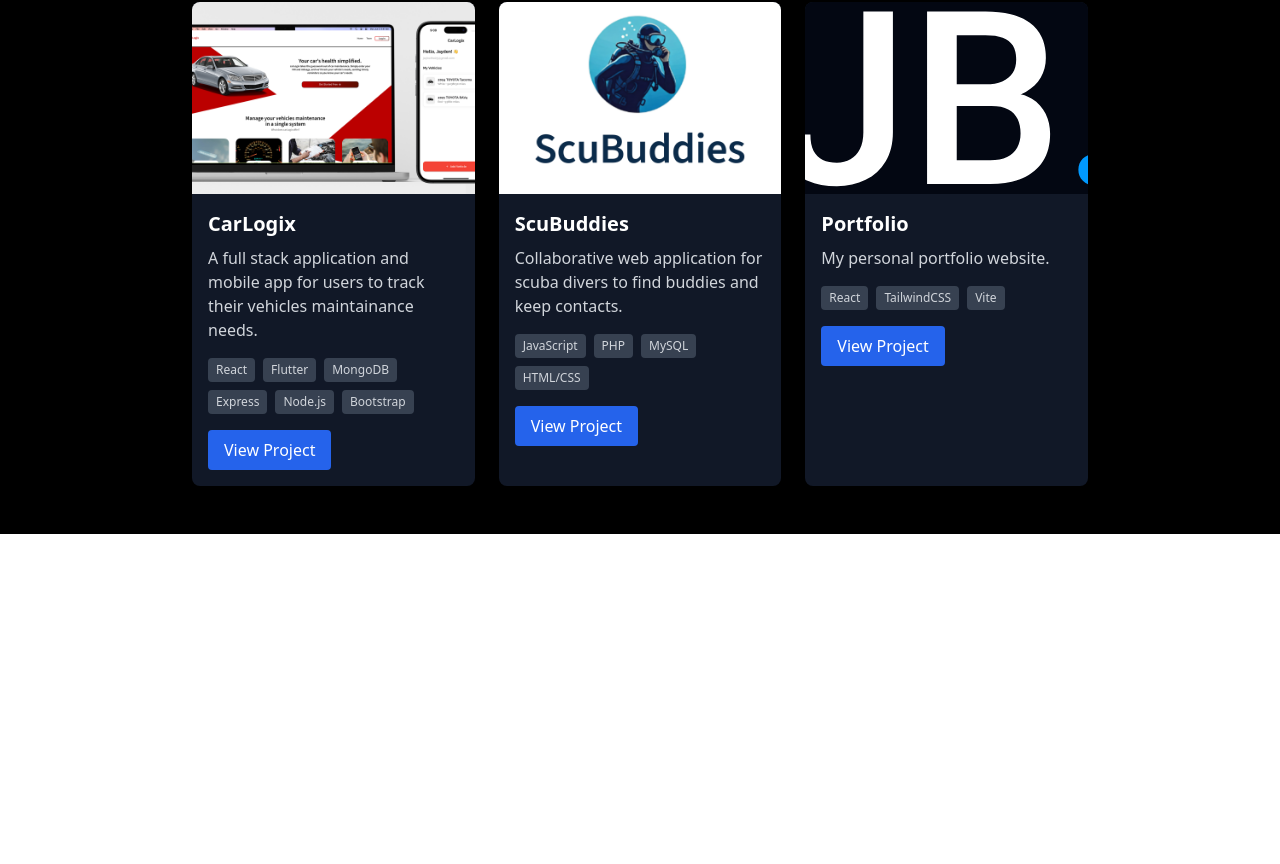
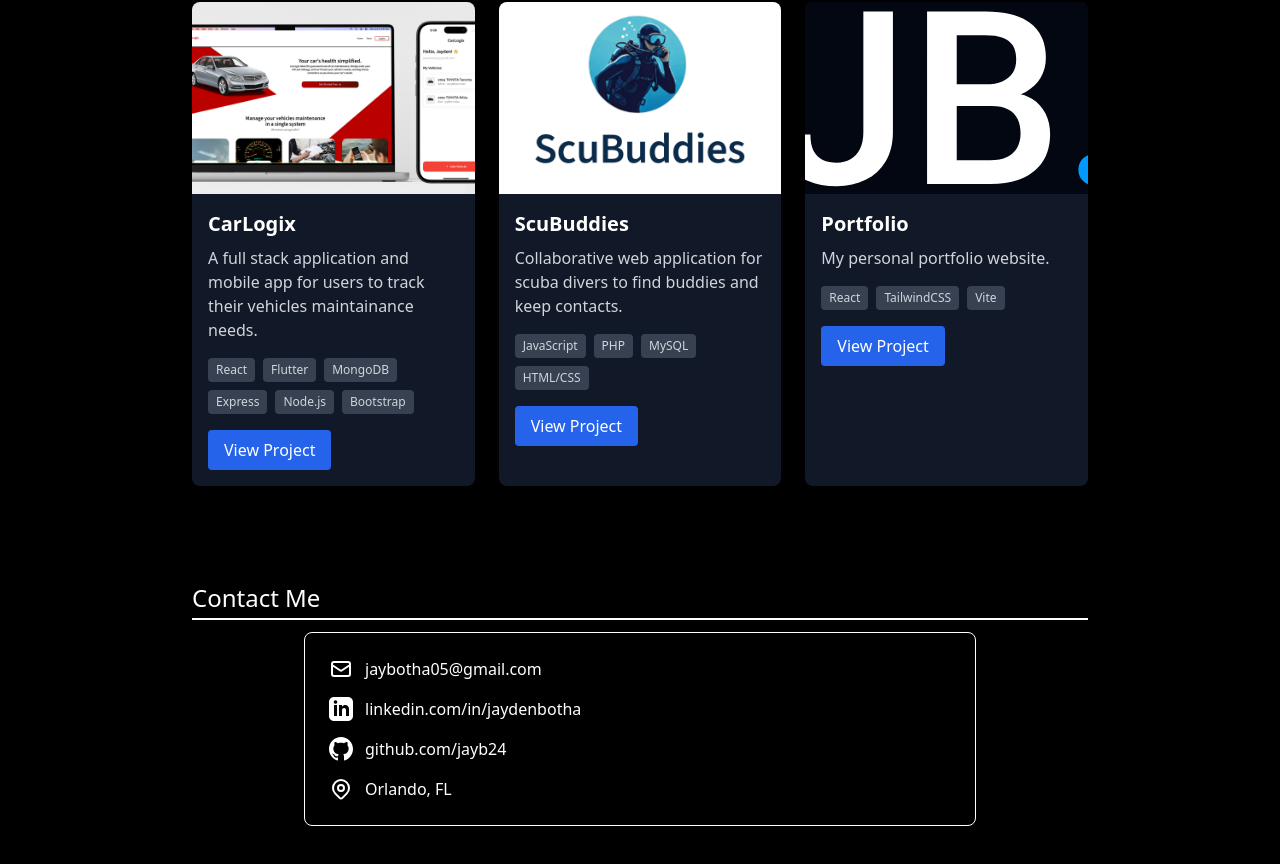
Before and after one commit to jayb24/portfolio, a React (Vite) app in the folder Portfolio/: page / in a window 1280 px wide. Shown: the part 712-1576 px from the top of the page. Before the commit the page ends 1246 px from the top, so only its background shows below. Built offline with nearby package versions, Linux system fonts and the light colour scheme.

Commit message:
added contact component

```diff
--- a/Portfolio/src/App.jsx
+++ b/Portfolio/src/App.jsx
@@ -1,5 +1,5 @@
 import { BrowserRouter, Routes, Route } from 'react-router-dom';
-import { Navbar, Hero, TechStack, Projects } from "./components";
+import { Navbar, Hero, TechStack, Projects, Contact } from "./components";
 
 // Create page components
 const Home = () => (
@@ -7,10 +7,12 @@
     <Hero />
     <TechStack />
     <Projects />
+    <Contact />
   </>
 );
 
 const ProjectsPage = () => <Projects />;
+const ContactPage = () => <Contact />;
 
 const App = () => (
   <BrowserRouter>
@@ -21,6 +23,7 @@
         <Routes>
           <Route path="/" element={<Home />} />
           <Route path="/projects" element={<ProjectsPage />} />
+          <Route path="/contact" element={<ContactPage />} />
         </Routes>
       </div>
     </div>
--- /dev/null
+++ b/Portfolio/src/components/Contact.jsx
@@ -0,0 +1,51 @@
+import React from 'react';
+
+const Contact = () => {
+  return (
+    <div className="w-full mx-auto px-8 py-12" id="contact">
+      <div>
+        <h2 className="text-2xl text-white font-medium mb-1 text-left sm:text-center xs:text-center md:text-left">Contact Me</h2>
+        <div className="w-full h-0.5 bg-white mb-3"></div>
+      </div>
+
+      <div className="bg-black border-1.5 border-white rounded-lg p-6 max-w-2xl mx-auto">
+        <div className="flex flex-col space-y-4">
+          {/* Email */}
+          <div className="flex items-center">
+            <svg xmlns="http://www.w3.org/2000/svg" className="h-6 w-6 text-white mr-3" fill="none" viewBox="0 0 24 24" stroke="currentColor">
+              <path strokeLinecap="round" strokeLinejoin="round" strokeWidth={2} d="M3 8l7.89 5.26a2 2 0 002.22 0L21 8M5 19h14a2 2 0 002-2V7a2 2 0 00-2-2H5a2 2 0 00-2 2v10a2 2 0 002 2z" />
+            </svg>
+            <a href="mailto:jaybotha05@gmail.com" className="text-white hover:text-blue-500 transition-colors">jaybotha05@gmail.com</a>
+          </div>
+
+          {/* LinkedIn */}
+          <div className="flex items-center">
+            <svg xmlns="http://www.w3.org/2000/svg" className="h-6 w-6 text-white mr-3" fill="currentColor" viewBox="0 0 24 24">
+              <path d="M19 0h-14c-2.761 0-5 2.239-5 5v14c0 2.761 2.239 5 5 5h14c2.762 0 5-2.239 5-5v-14c0-2.761-2.238-5-5-5zm-11 19h-3v-11h3v11zm-1.5-12.268c-.966 0-1.75-.79-1.75-1.764s.784-1.764 1.75-1.764 1.75.79 1.75 1.764-.783 1.764-1.75 1.764zm13.5 12.268h-3v-5.604c0-3.368-4-3.113-4 0v5.604h-3v-11h3v1.765c1.396-2.586 7-2.777 7 2.476v6.759z"/>
+            </svg>
+            <a href="https://linkedin.com/in/jayden-botha-14274b352" target="_blank" rel="noopener noreferrer" className="text-white hover:text-blue-400 transition-colors">linkedin.com/in/jaydenbotha</a>
+          </div>
+
+          {/* GitHub */}
+          <div className="flex items-center">
+            <svg xmlns="http://www.w3.org/2000/svg" className="h-6 w-6 text-white mr-3" fill="currentColor" viewBox="0 0 24 24">
+              <path d="M12 0c-6.626 0-12 5.373-12 12 0 5.302 3.438 9.8 8.207 11.387.599.111.793-.261.793-.577v-2.234c-3.338.726-4.033-1.416-4.033-1.416-.546-1.387-1.333-1.756-1.333-1.756-1.089-.745.083-.729.083-.729 1.205.084 1.839 1.237 1.839 1.237 1.07 1.834 2.807 1.304 3.492.997.107-.775.418-1.305.762-1.604-2.665-.305-5.467-1.334-5.467-5.931 0-1.311.469-2.381 1.236-3.221-.124-.303-.535-1.524.117-3.176 0 0 1.008-.322 3.301 1.23.957-.266 1.983-.399 3.003-.404 1.02.005 2.047.138 3.006.404 2.291-1.552 3.297-1.23 3.297-1.23.653 1.653.242 2.874.118 3.176.77.84 1.235 1.911 1.235 3.221 0 4.609-2.807 5.624-5.479 5.921.43.372.823 1.102.823 2.222v3.293c0 .319.192.694.801.576 4.765-1.589 8.199-6.086 8.199-11.386 0-6.627-5.373-12-12-12z"/>
+            </svg>
+            <a href="https://github.com/jayb24" target="_blank" rel="noopener noreferrer" className="text-white hover:text-blue-500 transition-colors">github.com/jayb24</a>
+          </div>
+
+          {/* Location */}
+          <div className="flex items-center">
+            <svg xmlns="http://www.w3.org/2000/svg" className="h-6 w-6 text-white mr-3" fill="none" viewBox="0 0 24 24" stroke="currentColor">
+              <path strokeLinecap="round" strokeLinejoin="round" strokeWidth={2} d="M17.657 16.657L13.414 20.9a1.998 1.998 0 01-2.827 0l-4.244-4.243a8 8 0 1111.314 0z" />
+              <path strokeLinecap="round" strokeLinejoin="round" strokeWidth={2} d="M15 11a3 3 0 11-6 0 3 3 0 016 0z" />
+            </svg>
+            <span className="text-white">Orlando, FL</span>
+          </div>
+        </div>
+      </div>
+    </div>
+  );
+};
+
+export default Contact;
--- a/Portfolio/src/components/Navbar.jsx
+++ b/Portfolio/src/components/Navbar.jsx
@@ -24,6 +24,18 @@
         };
     }, []);
 
+    // Handle click on nav item
+    const handleNavClick = (navId) => {
+        // If it's the resume link, open in a new tab
+        if (navId === 'resume') {
+            window.open('/botha_resume.pdf', '_blank', 'noopener,noreferrer');
+            return;
+        }
+
+        // Otherwise use regular navigation
+        window.location.href = `#${navId}`;
+    };
+
     return (
         <div className="w-full flex justify-center px-6 sm:px-6 md:px-0">
             <nav className="w-full mx-auto flex py-3 md:px-6 justify-between items-center">
@@ -39,6 +51,12 @@
                         >
                             <a
                                 href={`#${nav.id}`}
+                                onClick={(e) => {
+                                    if (nav.id === 'resume') {
+                                        e.preventDefault();
+                                        handleNavClick(nav.id);
+                                    }
+                                }}
                                 style={{
                                     borderBottom: activeLink === `#${nav.id}` ? '4px solid #0099FF' : 'none',
                                     paddingBottom: '3px'
@@ -71,6 +89,13 @@
                                 >
                                     <a
                                         href={`#${nav.id}`}
+                                        onClick={(e) => {
+                                            if (nav.id === 'resume') {
+                                                e.preventDefault();
+                                                handleNavClick(nav.id);
+                                            }
+                                            setToggle(false);
+                                        }}
                                         style={{
                                             borderBottom: activeLink === `#${nav.id}` ? '4px solid #0099FF' : 'none',
                                             paddingBottom: '3px'
--- a/Portfolio/src/components/index.js
+++ b/Portfolio/src/components/index.js
@@ -2,10 +2,12 @@
 import Hero from "./Hero";
 import TechStack from "./TechStack";
 import Projects from "./Projects";
+import Contact from "./Contact";
 
 export {
     Navbar,
     Hero,
     TechStack,
-    Projects
+    Projects,
+    Contact
 };
```
